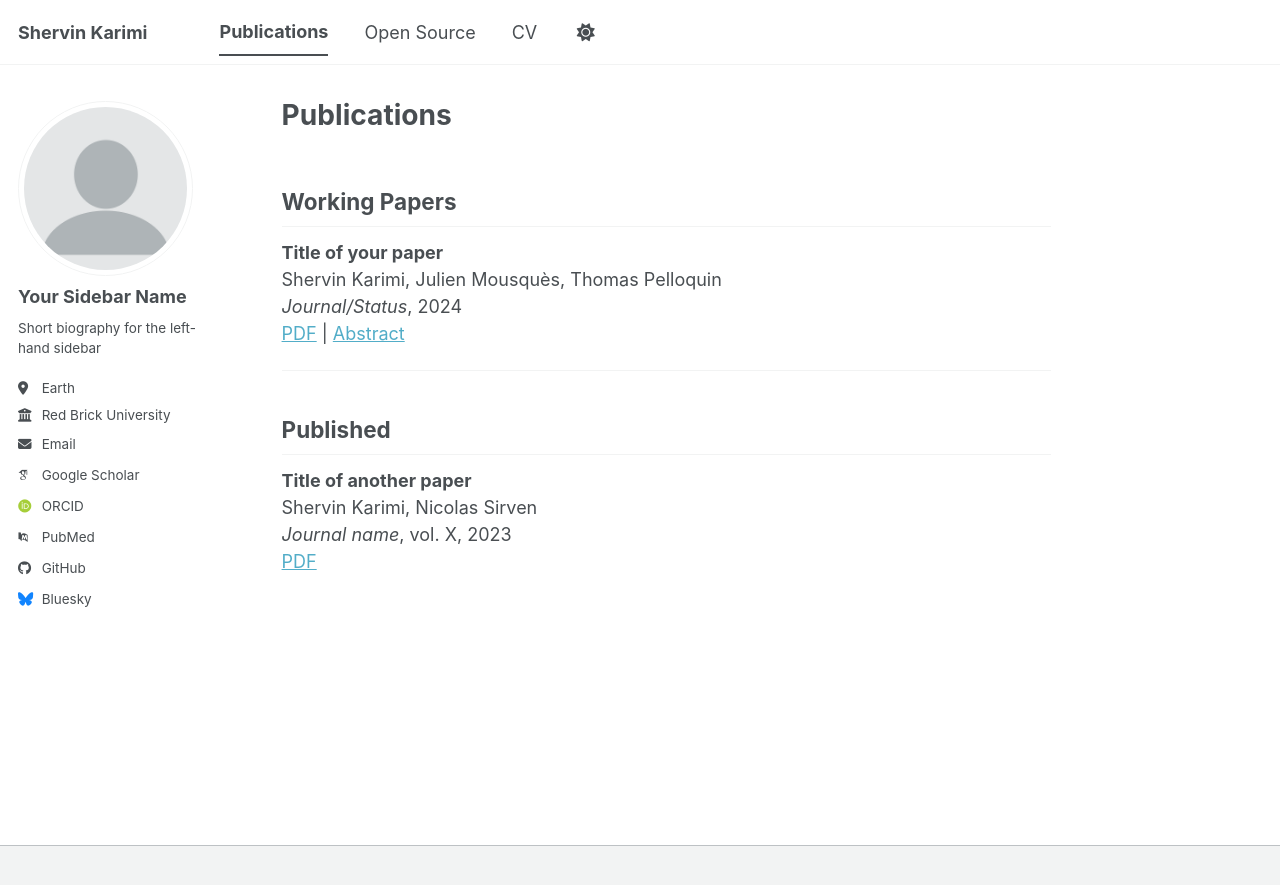
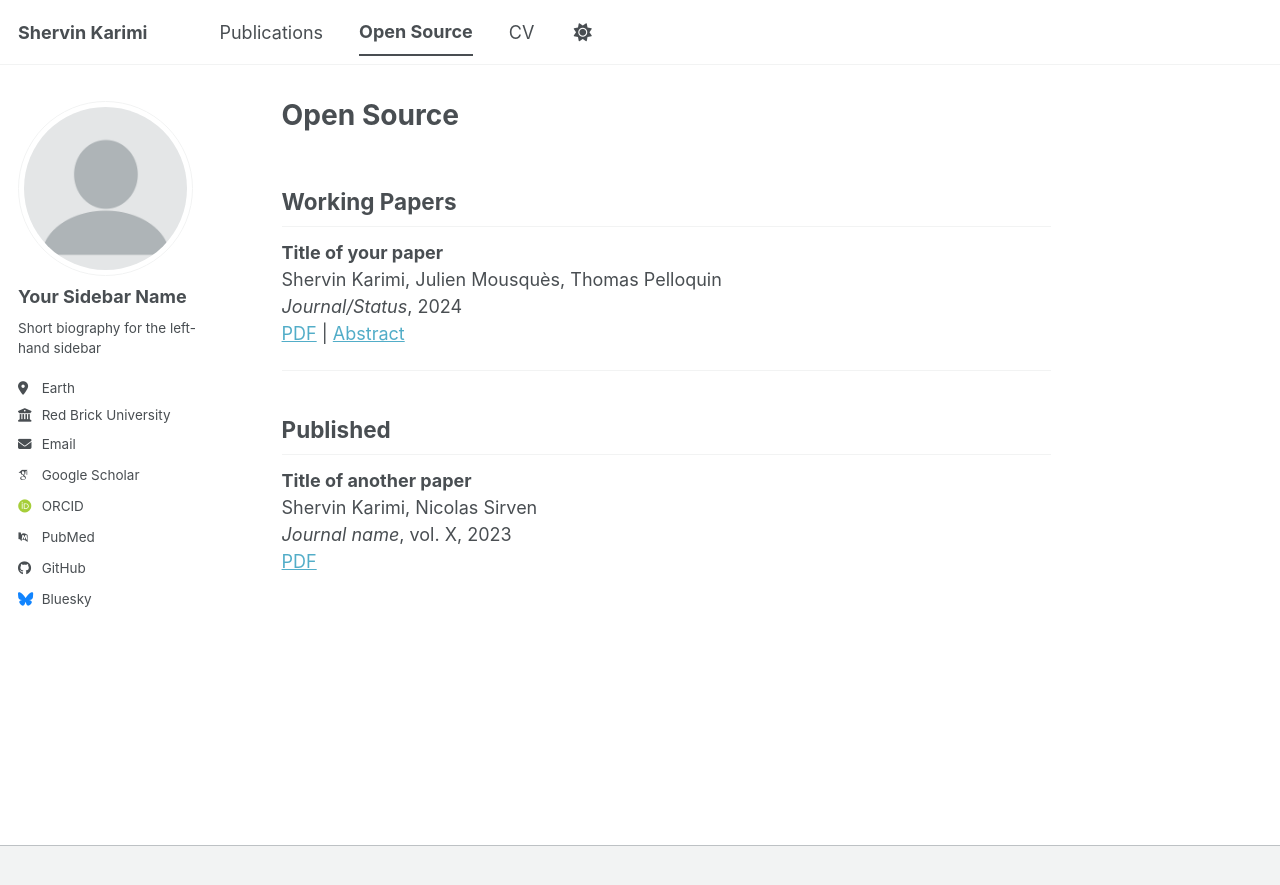
Before and after one commit to shervinkarimi/website, a Jekyll site: the page built from _pages/opensource.md, in a window 1280 px wide. Shown: the top 885 px of the page. Built offline with Jekyll 4.4.1, drawn with Linux system fonts in a browser that asks for light colours; some web fonts are replaced; a script bundle is joined from its source files by our own code; library files that are not in the unit come from our copies.

Commit message:
Update opensource.md

```diff
--- a/_pages/publications.md
+++ b/_pages/opensource.md
@@ -1,7 +1,7 @@
 ---
 layout: single
-title: "Publications"
-permalink: /publications/
+title: "Open Source"
+permalink: /opensource/
 ---
 
 ## Working Papers
```
